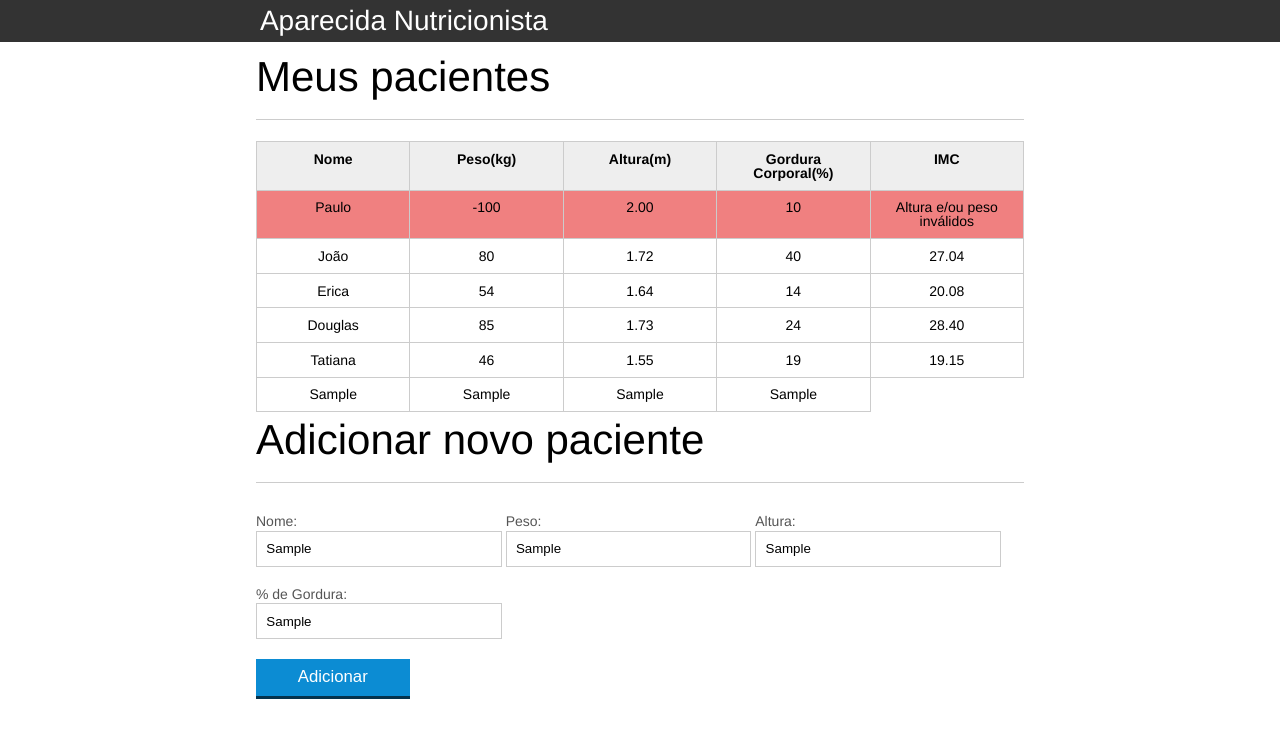
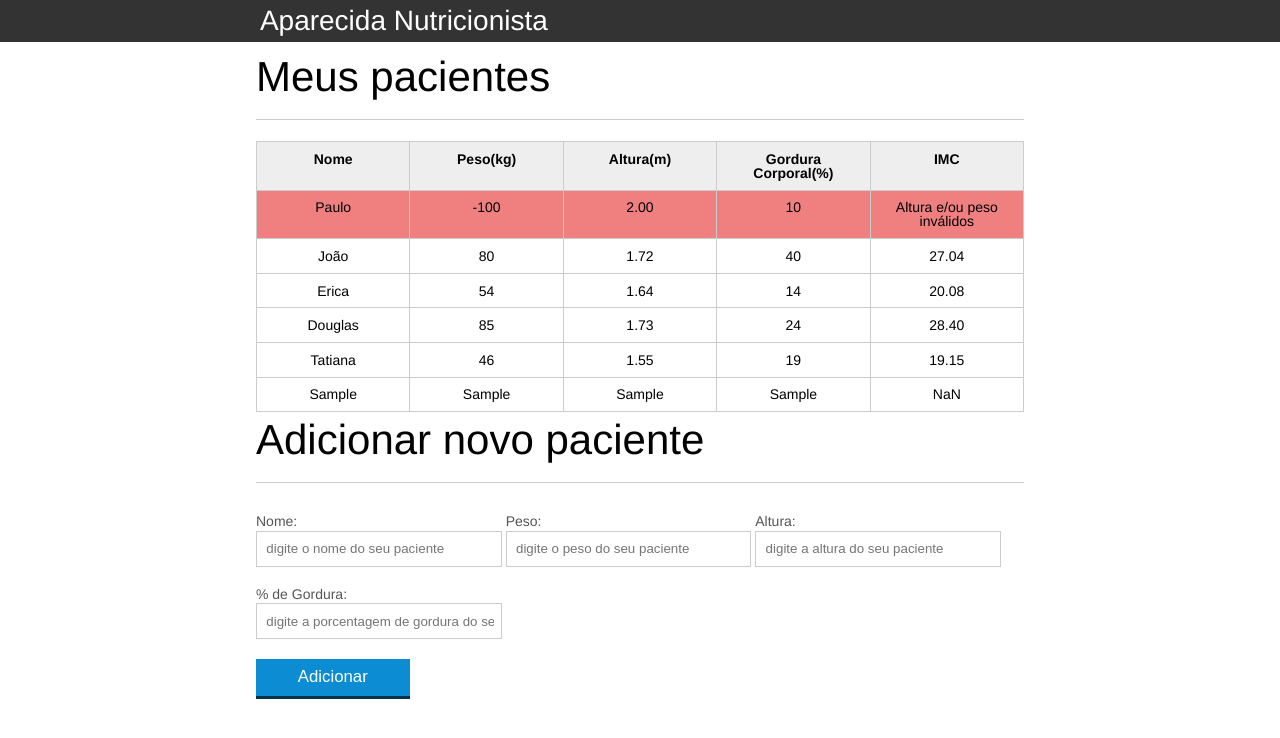
Before and after one commit to jeferson-franco/introducao-javascript, a plain HTML site: page index.html in a window 1280 px wide. Both pictures are taken after typing "Sample", "Sample", "Sample", "Sample" into the empty fields and a click on the button "Adicionar". Drawn offline with Linux system fonts and the light colour scheme.

Commit message:
🐛 FIX: split code, create object, resize function

```diff
--- a/index.html
+++ b/index.html
@@ -97,6 +97,8 @@
 			</form>
 		</section>
 
-		<script src="js/principal.js"></script>
+		<!-- JavaScript semântico e funcional -->
+		<script src="js/calcula-imc.js"></script>
+		<script src="js/form.js"></script>
 	</body>
 </html>
--- /dev/null
+++ b/js/calcula-imc.js
@@ -0,0 +1,156 @@
+/*
+HTML DOM querySelector() Method.
+[sintaxe] document.querySelector(CSS selectors)
+retorna objeto NodeList, com primeiro elemento dos seletores CSS (separado por vírgula).
+seletor CSS seleciona elemento HTML através de id, class, type, attribute, value etc.
+se nenhuma correspondência for encontrada, retorna null.
+lança exceção SYNTAX_ERR se seletor for inválido.
+.querySelector() //retorna apenas o primeiro elemento dos seletores.
+.querySelectorAll() //retorna todas as correspondências.
+*/
+var titulo = document.querySelector(".titulo"); //seleciona titulo
+console.log(titulo); //imprime tag <h1> do titulo alterado
+console.log(titulo.textContent); //imprime texto do titulo original 'Aparecida Nutrição'
+
+/*
+HTML DOM textContent Property.
+[sintaxe]
+- node.textContent //retorna conteúdo de texto do elemento.
+- node.textContent = text //define conteúdo de texto do elemento.
+retorna texto do elemento e de todos os descendentes.
+se o elemento for documento, tipo de documento ou notação, retorna null.
+.innerText //retorna apenas o texto, sem espaçamento e tags de elemento interno.
+.innerHTML //retorna o texto, incluindo todas as tags de espaçamento e elementos internos.
+.textContent //retorna o texto com espaçamento, mas sem tags de elemento interno.
+*/
+titulo.textContent = "Aparecida Nutricionista"; //altera texto do titulo
+console.log(titulo.textContent); //imprime texto do titulo alterado 'Aparecida Nutricionista'
+
+var pacienteLista = document.querySelectorAll('.paciente'); //seleciona lista de pacientes
+console.log(pacienteLista); //imprime tags <tr> e tag-filhos <td>
+
+/*
+JS Loop For.
+[sintaxe]
+for (instruction1; instruction2; instruction3) {
+    // bloco de código a ser executado.
+}
+- instruction1 é executada (uma vez) antes da execução do bloco de código.
+- instruction2 define a condição para executar o bloco de código.
+- instruction3 é executada (todas as vezes) após a execução do bloco de código.
+for //percorre um bloco de código várias vezes.
+for/in //percorre as propriedades de um objeto.
+for/of //percorre os valores de um objeto iterável.
+while //percorre um bloco de código enquanto uma condição é verdadeira.
+do/while //também percorre um bloco de código enquanto uma condição for verdadeira.
+*/
+for (var i = 0; i < pacienteLista.length; i++) { //loop na lista de pacientes
+    console.log(pacienteLista[i]); //imprime cada paciente da lista até o fim do loop
+    var paciente = pacienteLista[i]; //define atalho para cada paciente da lista
+
+    var tdPeso = paciente.querySelector('.info-peso'); //seleciona coluna do peso
+    var peso = tdPeso.textContent; //define peso com texto coletado da coluna
+    console.log(tdPeso); //imprime tag <td> do peso
+    console.log(peso); //imprime texto do peso '100'
+
+    var tdAltura = paciente.querySelector('.info-altura'); //seleciona coluna da altura
+    var altura = tdAltura.textContent; //define altura com texto coletado da coluna
+    console.log(tdAltura); //imprime tag <td> da altura
+    console.log(altura); //imprime texto da altura '2.00'
+
+    var tdImc = paciente.querySelector('.info-imc'); //seleciona coluna do IMC
+
+    var pesoValido = true; //por default, define peso como válido
+    var alturaValida = true; //por default, define altura como válida
+
+    /*
+    JS Conditions: if...else...else if.
+    [sintaxe]
+    if (condition1) {
+        // bloco de código a ser executado se condition1 for verdadeira.
+    } else if (condition2) {
+        // bloco de código a ser executado se condition1 for falsa e condition2 for verdadeira.
+    } else {
+        // bloco de código a ser executado se condition1 for falsa e condition2 for falsa.
+    }
+    if //executa bloco de código, se condition apontada for verdadeira.
+    else //executa bloco de código, se a mesma condition for falsa.
+    else if //testa a nova condition, se a primeira for falsa.
+    switch //executa muitos blocos alternativos de código.
+    */
+    if (peso <= 0 || peso >= 1000) { //verifica se peso é menor que zero ou maior que mil
+        pesoValido = false; //define peso como inválido
+        tdImc.textContent = "peso inválido"; //altera texto do peso
+
+        /*
+        HTML DOM classList Property.
+        [sintaxe] element.classList
+        .add(class1,class2,...) //adiciona uma ou mais classes ao elemento.
+        .contains(class) //se elemento possui a classe, retorna verdadeiro (caso contrário, falso).
+        .item(index) //retorna a classe com número-índice do elemento (a partir de zero).
+        - se índice estiver fora do alcance, retorna null.
+        .remove(class1,class2,...) //remove uma ou mais classes ao elemento.
+        - remover classe que não existe, NÃO retorna erro.
+        .toggle(class,true|false) //alterna entre classe do elemento.
+        - primeiro parâmetro remove classe do elemento, e retorna falso.
+        - se classe não existir, é adicionada ao elemento, e retorna verdadeiro.
+        - segundo parâmetro força classe ser adicionada ou removida, independente de existir.
+        - element.classList.toggle("classToRemove", false) //remove classe.
+        - element.classList.toggle("classToAdd", true) //adiciona classe.
+        */
+        paciente.classList.add("paciente-invalido"); //adiciona classe cor-de-fundo ao paciente
+        console.log("peso inválido"); //imprime aviso se peso for menor que zero ou maior que mil
+    }
+
+    if (altura <= 0 || altura >= 3) { //verifica se altura é menor que zero ou maior que três
+        alturaValida = false; //define altura como inválida
+        tdImc.textContent = "altura inválida"; //altera texto da altura
+
+        paciente.classList.add("paciente-invalido"); //adiciona classe cor-de-fundo ao paciente
+        console.log("altura inválida"); //imprime aviso se altura for menor que zero ou maior que três
+    }
+
+    if (alturaValida && pesoValido) { //verifica se altura e peso são válidos para executar cálculo
+        var imc = calculaImc(peso, altura); //invoca função para gravar na variável imc
+
+        tdImc.textContent = imc; //atualiza cálculo na tag <td> imc
+        console.log(imc); //imprime imc
+    } else { //caso contrário da validação de peso e altura
+        tdImc.textContent = "Altura e/ou peso inválidos"; //altera texto na tag <td> imc
+    }
+
+}
+
+/*
+trecho do código movido para form.js
+*/
+
+/*
+JS Functions.
+[sintaxe]
+function name(parameter1, parameter2, parameter3) {
+    // código a ser executado
+}
+bloco de código projetado para executar tarefa.
+é executado quando "algo" invoca (chama).
+nome pode conter letra, digito, underline e cifrão (mesma regra das variáveis).
+parâmetro é listado entre parênteses () na definição da função.
+argumento da função são valores recebidos pela função quando é invocada.
+dentro da função, argumentos(parâmetros) se comportam como variáveis locais.
+variáveis locais são criadas quando função inicia e excluídas quando função termina.
+quando atinge instrução de return, função para de ser executada.
+*/
+function calculaImc(peso, altura) { //invoca peso e altura para executar função
+
+    var imc = 0; //define imc com valor padrão zero
+    imc = peso / (altura * altura); //calcula imc dentro da variável
+
+    /*
+    JS Number toFixed().
+    [sintaxe] number.toFixed(x)
+    converte número em texto.
+    arredonda texto para determinado número de decimais.
+    se número de decimais for maior que o número, zeros serão adicionados.
+    */
+    return imc.toFixed(2); //retorna valor calculado para variável imc e arredonda valor
+}
--- /dev/null
+++ b/js/form.js
@@ -0,0 +1,143 @@
+/*
+HTML DOM querySelector() Method.
+[sintaxe] document.querySelector(CSS selectors)
+retorna objeto NodeList, com primeiro elemento dos seletores CSS (separado por vírgula).
+seletor CSS seleciona elemento HTML através de id, class, type, attribute, value etc.
+se nenhuma correspondência for encontrada, retorna null.
+lança exceção SYNTAX_ERR se seletor for inválido.
+.querySelector() retorna apenas o primeiro elemento dos seletores.
+.querySelectorAll() retorna todas as correspondências.
+*/
+var botaoAdicionar = document.querySelector("#adicionar-paciente"); //seleciona botão Adicionar
+console.log(botaoAdicionar); //imprime tag <button>
+
+/*
+HTML DOM addEventListener() Method.
+[sintaxe] element.addEventListener(event, function, useCapture)
+document.addEventListener() //anexa manipulador de eventos ao elemento.
+removeEventListener() //remove manipulador de eventos que foi anexado.
+event [obrigatório] texto que define nome do evento (use "click" ao invés de "onclick").
+function [obrigatório] define função para executar quando evento ocorrer.
+- quando evento ocorrer, objeto do evento é passado para função como primeiro parâmetro.
+- tipo do objeto depende do evento definido (ex: evento "click" pertence ao objeto MouseEvent).
+useCapture [opcional] se verdadeiro, manipulador do evento executa na fase de captura.
+- se falso [padrão], manipulador do evento executa na fase de borbulhamento.
+*/
+botaoAdicionar.addEventListener("click", function(event) { //escuta "click" do botão
+
+    /*
+    preventDefault() Event Method.
+    [sintaxe] event.preventDefault()
+    cancela evento se for cancelável, ação padrão que pertence ao evento não ocorrerá.
+    - clicar em botão "enviar" impede que envie formulário.
+    - clicar em link impede que link siga URL.
+    nem todos os eventos são canceláveis.
+    stopPropagation() para impedir propagação de evento através do DOM.
+    */
+    event.preventDefault(); //previne botão recarregar página
+    console.log("cliquei no botão"); //imprime aviso de click no botão
+
+    var form = document.querySelector("#form-adiciona"); //seleciona formulário <form>
+    var paciente = obtemPacienteDoFormulario(form); //declara variável que recebe objeto da função
+    console.log(paciente); //imprime variável do objeto obtido pela função
+
+    var pacienteTr = montaTr(paciente); //invoca função para criar tag <tr>
+
+    var tabela = document.querySelector("#tabela-pacientes"); //seleciona tabela <tbody>
+    tabela.appendChild(pacienteTr); //adiciona tag <tr> dentro da tabela <tbody>
+
+    /*
+    HTML DOM Form reset() Method.
+    [sintaxe] formObject.reset()
+    redefine valor de todos os elementos do formulário.
+    submit() //envia formulário.
+    */
+    form.reset();
+});
+
+/*
+JS Functions.
+[sintaxe]
+function name(parameter1, parameter2, parameter3) {
+    // código a ser executado
+}
+bloco de código projetado para executar tarefa.
+é executado quando "algo" invoca (chama).
+nome pode conter letra, digito, underline e cifrão (mesma regra das variáveis).
+parâmetro é listado entre parênteses () na definição da função.
+argumento da função são valores recebidos pela função quando é invocada.
+dentro da função, argumentos(parâmetros) se comportam como variáveis locais.
+variáveis locais são criadas quando função inicia e excluídas quando função termina.
+quando atinge instrução de return, função para de ser executada.
+*/
+function obtemPacienteDoFormulario(form) { //pega valores do <form> e extrai para bloco-objeto
+
+    var paciente = { //variável-objeto do novo paciente
+
+        /*
+        HTML DOM Input Text value Property.
+        [sintaxe]
+        textObject.value //retorna valor do objeto.
+        textObject.value = text //define valor do objeto.
+        define ou retorna texto do valor atribuído ao objeto.
+        */
+        nome: form.nome.value, //propriedade nome do objeto
+        peso: form.peso.value, //propriedade peso do objeto
+        altura: form.altura.value, //propriedade altura do objeto
+        gordura: form.gordura.value, //propriedade gordura do objeto
+        imc: calculaImc(form.peso.value, form.altura.value) //realiza cálculo do imc no objeto
+    }
+    return paciente; //retorna objeto paciente com propriedades montadas
+}
+
+function montaTr(paciente) { //pega valores da variável paciente e extrai para bloco-objeto
+
+    /*
+    HTML DOM Document createElement().
+    [sintaxe] document.createElement(type)
+    cria novo elemento.
+    */
+    var pacienteTr = document.createElement("tr"); //cria tag <tr> para objeto
+
+    /*
+    HTML DOM classList Property.
+    [sintaxe] element.classList
+    .add(class1,class2,...) //adiciona uma ou mais classes ao elemento.
+    .contains(class) //se elemento possui a classe, retorna verdadeiro (caso contrário, falso).
+    .item(index) //retorna a classe com número-índice do elemento (a partir de zero).
+    - se índice estiver fora do alcance, retorna null.
+    .remove(class1,class2,...) //remove uma ou mais classes ao elemento.
+    - remover classe que não existe, NÃO retorna erro.
+    .toggle(class,true|false) //alterna entre classe do elemento.
+    - primeiro parâmetro remove classe do elemento, e retorna falso.
+    - se classe não existir, é adicionada ao elemento, e retorna verdadeiro.
+    - segundo parâmetro força classe ser adicionada ou removida, independente de existir.
+    - element.classList.toggle("classToRemove", false) //remove classe.
+    - element.classList.toggle("classToAdd", true) //adiciona classe.
+    */
+    pacienteTr.classList.add("paciente"); //adiciona class na tag <tr> do objeto
+
+    /*
+    HTML DOM appendChild() Method.
+    [sintaxe] node.appendChild(node)
+    anexa elemento como o último filho de um elemento pai.
+    pode também mover elemento filho de um elemento pai para outro.
+    insertBefore() insere elemento filho antes de outro elemento filho existente.
+    */
+    pacienteTr.appendChild(montaTd(paciente.nome, "info-nome")); //monta <td> dentro de <tr>
+    pacienteTr.appendChild(montaTd(paciente.peso, "info-peso")); //monta <td> dentro de <tr>
+    pacienteTr.appendChild(montaTd(paciente.altura, "info-altura")); //monta <td> dentro de <tr>
+    pacienteTr.appendChild(montaTd(paciente.gordura, "info-gordura")); //monta <td> dentro de <tr>
+    pacienteTr.appendChild(montaTd(paciente.imc, "info-imc")); //monta <td> dentro de <tr>
+
+    return pacienteTr; //retorna objeto com propriedades preenchidas
+}
+
+function montaTd(dado, classe) { //executa bloco para montar tag <td>
+
+    var td = document.createElement("td"); //cria tag <td>
+    td.textContent = dado; //insere texto na tag <td>
+    td.classList.add(classe); //adiciona classe na tag <td>
+
+    return td; //retorna tag <td> montada com texto e classe
+}
--- a/js/principal.js
+++ /dev/null
@@ -1,205 +0,0 @@
-/*
-HTML DOM querySelector() Method.
-[sintaxe] document.querySelector(CSS selectors)
-retorna objeto NodeList, com primeiro elemento dos seletores CSS (separado por vírgula).
-seletor CSS seleciona elemento HTML através de id, class, type, attribute, value etc.
-se nenhuma correspondência for encontrada, retorna null.
-lança exceção SYNTAX_ERR se seletor for inválido.
-.querySelector() retorna apenas o primeiro elemento dos seletores.
-.querySelectorAll() retorna todas as correspondências.
-*/
-var titulo = document.querySelector(".titulo"); //seleciona titulo
-console.log(titulo); //imprime tag <h1> do titulo alterado
-console.log(titulo.textContent); //imprime texto do titulo original 'Aparecida Nutrição'
-
-/*
-HTML DOM textContent Property.
-[sintaxe]
-- node.textContent //retorna conteúdo de texto do elemento.
-- node.textContent = text //define conteúdo de texto do elemento.
-retorna texto do elemento e de todos os descendentes.
-se o elemento for documento, tipo de documento ou notação, retorna null.
-.innerText retorna apenas o texto, sem espaçamento e tags de elemento interno.
-.innerHTML retorna o texto, incluindo todas as tags de espaçamento e elementos internos.
-.textContent retorna o texto com espaçamento, mas sem tags de elemento interno.
-*/
-titulo.textContent = "Aparecida Nutricionista"; //altera texto do titulo
-console.log(titulo.textContent); //imprime texto do titulo alterado 'Aparecida Nutricionista'
-
-var pacienteLista = document.querySelectorAll('.paciente'); //seleciona lista de pacientes
-console.log(pacienteLista); //imprime tags <tr> e tag-filhos <td>
-
-/*
-JS Loop For.
-[sintaxe]
-for (instrucao1; instrucao2; instrucao3) {
-    // bloco de código a ser executado.
-}
-- instrucao1 é executada (uma vez) antes da execução do bloco de código.
-- instrucao2 define a condição para executar o bloco de código.
-- instrucao3 é executada (todas as vezes) após a execução do bloco de código.
-for percorre um bloco de código várias vezes.
-for/in percorre as propriedades de um objeto.
-for/of percorre os valores de um objeto iterável.
-while percorre um bloco de código enquanto uma condição é verdadeira.
-do/while também percorre um bloco de código enquanto uma condição for verdadeira.
-*/
-for (var i = 0; i < pacienteLista.length; i++) { //loop na lista de pacientes
-    console.log(pacienteLista[i]); //imprime cada paciente da lista até o fim do loop
-    var paciente = pacienteLista[i]; //define atalho para cada paciente da lista
-
-    var tdPeso = paciente.querySelector('.info-peso'); //seleciona coluna do peso
-    var peso = tdPeso.textContent; //define peso com texto coletado da coluna
-    console.log(tdPeso); //imprime tag <td> do peso
-    console.log(peso); //imprime texto do peso '100'
-
-    var tdAltura = paciente.querySelector('.info-altura'); //seleciona coluna da altura
-    var altura = tdAltura.textContent; //define altura com texto coletado da coluna
-    console.log(tdAltura); //imprime tag <td> da altura
-    console.log(altura); //imprime texto da altura '2.00'
-
-    var tdImc = paciente.querySelector('.info-imc'); //seleciona coluna do IMC
-
-    var pesoValido = true; //por default, define peso como válido
-    var alturaValida = true; //por default, define altura como válida
-
-    /*
-    JS Conditions: if...else...else if.
-    [sintaxe]
-    if (condicao1) {
-        // bloco de código a ser executado se condicao1 for verdadeira.
-    } else if (condicao2) {
-        // bloco de código a ser executado se condicao1 for falsa e condicao2 for verdadeira.
-    } else {
-        // bloco de código a ser executado se condicao1 for falsa e condicao2 for falsa.
-    }
-    if executa bloco de código, se condição apontada for verdadeira.
-    else executa bloco de código, se a mesma condição for falsa.
-    else if testa a nova condição, se a primeira condição for falsa.
-    switch executa muitos blocos alternativos de código.
-    */
-    if (peso <= 0 || peso >= 1000) { //verifica se peso é menor que zero ou maior que mil
-        pesoValido = false; //define peso como inválido
-        tdImc.textContent = "peso inválido"; //altera texto do peso
-
-        /*
-        HTML DOM classList Property.
-        [sintaxe] element.classList
-        .add(class1,class2,...) adiciona uma ou mais classes ao elemento.
-        .contains(class) se elemento possui a classe, retorna verdadeiro (caso contrário, falso).
-        .item(index) retorna a classe com número-índice do elemento (a partir de zero).
-        - se índice estiver fora do alcance, retorna null.
-        .remove(class1,class2,...) remove uma ou mais classes ao elemento.
-        - remover classe que não existe, NÃO retorna erro.
-        .toggle(class,true|false) alterna entre classe do elemento.
-        - primeiro parâmetro remove classe do elemento, e retorna falso.
-        - se classe não existir, é adicionada ao elemento, e retorna verdadeiro.
-        - segundo parâmetro força classe ser adicionada ou removida, independente de existir.
-        - element.classList.toggle("classToRemove", false); //remove classe.
-        - element.classList.toggle("classToAdd", true); //adiciona classe.
-        */
-        paciente.classList.add("paciente-invalido"); //adiciona classe cor-de-fundo ao paciente
-        console.log("peso inválido"); //imprime aviso se peso for menor que zero ou maior que mil
-    }
-
-    if (altura <= 0 || altura >= 3) { //verifica se altura é menor que zero ou maior que três
-        alturaValida = false; //define altura como inválida
-        tdImc.textContent = "altura inválida"; //altera texto da altura
-
-        paciente.classList.add("paciente-invalido"); //adiciona classe cor-de-fundo ao paciente
-        console.log("altura inválida"); //imprime aviso se altura for menor que zero ou maior que três
-    }
-
-    if (alturaValida && pesoValido) { //verifica se altura e peso são válidos para calcular IMC
-        var imc = peso / (altura * altura); //calcula IMC: 100 / (2.00 * 2.00) == 25
-
-        /*
-        JS Number toFixed().
-        [sintaxe] number.toFixed(x)
-        converte número em texto.
-        arredonda texto para determinado número de decimais.
-        se número de decimais for maior que o número, zeros serão adicionados.
-        */
-        tdImc.textContent = imc.toFixed(2); //atualiza IMC calculado e arredonda duas casas decimais
-        console.log(imc); //imprime imc
-    } else { //caso contrário da validação de peso e altura
-        tdImc.textContent = "Altura e/ou peso inválidos"; //altera texto do IMC
-    }
-
-}
-
-var botaoAdicionar = document.querySelector("#adicionar-paciente"); //seleciona botão Adicionar
-console.log(botaoAdicionar); //imprime tag <button>
-
-/*
-HTML DOM addEventListener() Method.
-[sintaxe] element.addEventListener(event, function, useCapture)
-document.addEventListener() //anexa manipulador de eventos ao elemento.
-removeEventListener() //remove manipulador de eventos que foi anexado.
-event [obrigatório] texto que define nome do evento (use "click" ao invés de "onclick").
-function [obrigatório] define função para executar quando evento ocorrer.
-- quando evento ocorrer, objeto do evento é passado para função como primeiro parâmetro.
-- tipo do objeto depende do evento definido (ex: evento "click" pertence ao objeto MouseEvent).
-useCapture [opcional] se verdadeiro, manipulador do evento executa na fase de captura.
-- se falso [padrão], manipulador do evento executa na fase de borbulhamento.
-*/
-botaoAdicionar.addEventListener("click", function(event) { //escuta "click" do botão
-
-    /*
-    preventDefault() Event Method.
-    [sintaxe] event.preventDefault()
-    cancela evento se for cancelável, ação padrão que pertence ao evento não ocorrerá.
-    - clicar em botão "enviar" impede que envie formulário.
-    - clicar em link impede que link siga URL.
-    nem todos os eventos são canceláveis.
-    stopPropagation() para impedir propagação de evento através do DOM.
-    */
-    event.preventDefault(); //previne botão recarregar página
-    console.log("cliquei no botão"); //imprime aviso de click no botão
-
-    var form = document.querySelector("#form-adiciona"); //seleciona formulário <form>
-
-    /*
-    HTML DOM Input Text value Property.
-    [sintaxe]
-    textObject.value //retorna valor do objeto.
-    textObject.value = text //define valor do objeto.
-    define ou retorna texto do valor atribuído ao objeto.
-    */
-    var nome = form.nome.value; //atribui na variável o valor do nome obtido no formulário
-    var peso = form.peso.value; //atribui na variável o valor do peso obtido no formulário
-    var altura = form.altura.value; //atribui na variável o valor da altura obtida no formulário
-    var gordura = form.gordura.value; //atribui na variável o valor da gordura obtida no formulário
-
-    /*
-    HTML DOM Document createElement().
-    [sintaxe] document.createElement(type)
-    cria novo elemento.
-    */
-    var pacienteTr = document.createElement("tr"); //cria tag <tr> para novo paciente
-    var nomeTd = document.createElement("td"); //cria tag <td> para nome do novo paciente
-    var pesoTd = document.createElement("td"); //cria tag <td> para peso do novo paciente
-    var alturaTd = document.createElement("td"); //cria tag <td> para altura do novo paciente
-    var gorduraTd = document.createElement("td"); //cria tag <td> para gordura do novo paciente
-    var imcTd = document.createElement("td"); //cria tag <td> para imc do novo paciente
-
-    nomeTd.textContent = nome; //define texto do formulário na tag <td> nome
-    pesoTd.textContent = peso; //define texto do formulário na tag <td> peso
-    alturaTd.textContent = altura; //define texto do formulário na tag <td> altura
-    gorduraTd.textContent = gordura; //define texto do formulário na tag <td> gordura
-
-    /*
-    HTML DOM appendChild() Method.
-    [sintaxe] node.appendChild(node)
-    anexa elemento como o último filho de um elemento pai.
-    pode também mover elemento filho de um elemento pai para outro.
-    insertBefore() insere elemento filho antes de outro elemento filho existente.
-    */
-    pacienteTr.appendChild(nomeTd); //adiciona tag <td> nome dentro da tag <tr> paciente
-    pacienteTr.appendChild(pesoTd); //adiciona tag <td> peso dentro da tag <tr> paciente
-    pacienteTr.appendChild(alturaTd); //adiciona tag <td> altura dentro da tag <tr> paciente
-    pacienteTr.appendChild(gorduraTd); //adiciona tag <td> gordura dentro da tag <tr> paciente
-
-    var tabela = document.querySelector("#tabela-pacientes"); //seleciona tabela <tbody>
-    tabela.appendChild(pacienteTr); //adiciona tag <tr> paciente dentro da tabela <tbody>
-});
```
